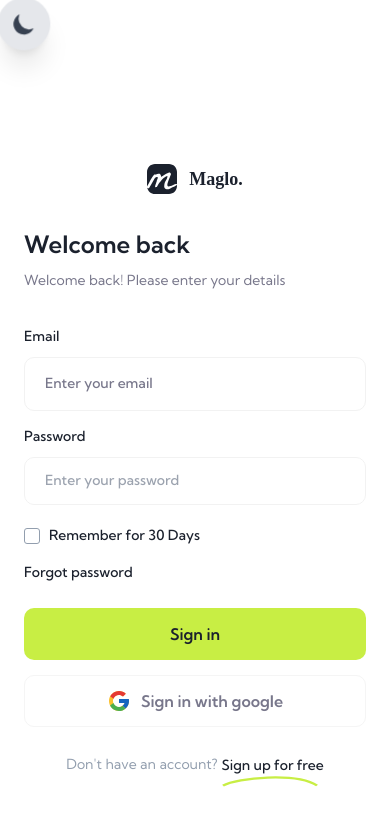
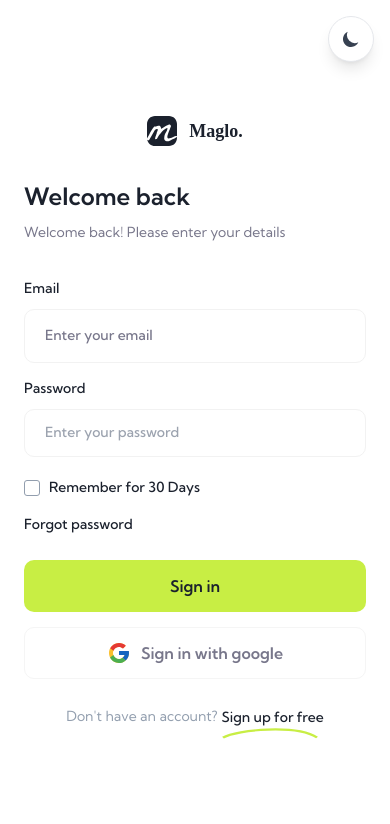
Before and after one commit to Sammie-1/FInance-app, a React (Vite) app: page / in a window 390 px wide. Shown: the top 824 px of the page. Built offline with nearby package versions, Linux system fonts and the light colour scheme.

Commit message:
Update package dependencies for improved UI components; integrate Dark Mode Toggle across multiple pages for enhanced user experience and responsiveness.

```diff
--- a/package.json
+++ b/package.json
@@ -10,7 +10,11 @@
     "preview": "vite preview"
   },
   "dependencies": {
+    "@emotion/react": "^11.14.0",
+    "@emotion/styled": "^11.14.1",
+    "@mui/material": "^7.3.1",
     "react": "^19.1.1",
+    "react-credit-cards-2": "^1.0.3",
     "react-dom": "^19.1.1",
     "react-router-dom": "^7.8.0"
   },
--- a/src/components/DarkModeToggle.jsx
+++ b/src/components/DarkModeToggle.jsx
@@ -9,17 +9,18 @@
       className={`
         p-3 rounded-full transition-all duration-300 ease-in-out
         ${isDarkMode
-          ? 'bg-gray-800 hover:bg-gray-700 text-yellow-400'
-          : 'bg-gray-100 hover:bg-gray-200 text-gray-700'
+          ? 'bg-[#282541] hover:bg-[#1c1a2e] text-yellow-400 border border-[#3a3654]'
+          : 'bg-white hover:bg-gray-50 text-gray-700 border border-gray-200'
         }
-        shadow-lg hover:shadow-xl transform hover:scale-110
+        shadow-lg hover:shadow-xl transform hover:scale-105
+        backdrop-blur-sm
       `}
       aria-label={isDarkMode ? 'Switch to light mode' : 'Switch to dark mode'}
     >
       {isDarkMode ? (
         // Sun icon for when in dark mode
         <svg
-          className="w-6 h-6 transition-transform duration-300 rotate-0"
+          className="w-5 h-5 transition-transform duration-300"
           fill="currentColor"
           viewBox="0 0 20 20"
         >
@@ -32,7 +33,7 @@
       ) : (
         // Moon icon for when in light mode
         <svg
-          className="w-6 h-6 transition-transform duration-300 rotate-0"
+          className="w-5 h-5 transition-transform duration-300"
           fill="currentColor"
           viewBox="0 0 20 20"
         >
--- a/src/pages/Dashboard.jsx
+++ b/src/pages/Dashboard.jsx
@@ -90,10 +90,7 @@
           </svg>
         </button>
 
-      {/* Dark Mode Toggle */}
-      <div className="fixed top-6 right-6 z-50">
-        <DarkModeToggle />
-      </div>
+      {/* Dark Mode Toggle moved into top bar for alignment with other pages */}
 
       {/* Overlay for mobile */}
       {isSidebarOpen && (
@@ -177,6 +174,7 @@
               <img alt="Notifications" className="block max-w-none size-full" src={uiIcons.notification} />
             </div>
                 </div>
+          <DarkModeToggle />
           <div className={`${isDarkMode ? 'bg-[#201e34]' : 'bg-neutral-50'} flex items-center justify-between pl-[7px] pr-[15px] py-1.5 rounded-[100px] w-[215px] transition-colors duration-300`}>
                   <div className="flex items-center gap-3">
                     <div className="w-9 h-9">
@@ -187,11 +185,11 @@
                     </span>
                   </div>
                   <div className="w-[17px] h-[17px]">
-              <img alt="Dropdown" className="block max-w-none size-full" src={uiIcons.dropdown} />
+                <img alt="Dropdown" className="block max-w-none size-full" src={uiIcons.dropdown} />
+                  </div>
                 </div>
               </div>
             </div>
-          </div>
 
             {/* Main Content */}
       <div className="absolute left-[290px] top-[108px] right-4">
--- a/src/pages/SignIn.jsx
+++ b/src/pages/SignIn.jsx
@@ -35,7 +35,11 @@
 
   return (
     <div className={`${isDarkMode ? 'bg-[#1c1a2e]' : 'bg-white'} relative w-full min-h-screen overflow-hidden transition-colors duration-300`} data-name="Sign In" data-node-id="122:1782">
-      <DarkModeToggle />
+      {/* Dark Mode Toggle - Positioned at top-right corner */}
+      <div className="fixed top-4 right-4 sm:top-6 sm:right-6 z-50">
+        <DarkModeToggle />
+      </div>
+
       {/* Main Content Container */}
       <div className="flex min-h-screen">
         {/* Left Side - Form */}
--- a/src/pages/SignUp.jsx
+++ b/src/pages/SignUp.jsx
@@ -35,7 +35,10 @@
 
   return (
     <div className={`${isDarkMode ? 'bg-[#1c1a2e]' : 'bg-white'} relative w-full min-h-screen overflow-hidden transition-colors duration-300`} data-name="Sign Up" data-node-id="134:2419">
-      <DarkModeToggle />
+      {/* Dark Mode Toggle - Positioned at top-right corner */}
+      <div className="fixed top-4 right-4 sm:top-6 sm:right-6 z-50">
+        <DarkModeToggle />
+      </div>
       {/* Main Content Container */}
       <div className="flex min-h-screen">
         {/* Left Side - Form */}
```
Also changed, not shown: 1 other file (tests, documents, lock files or other folders).
